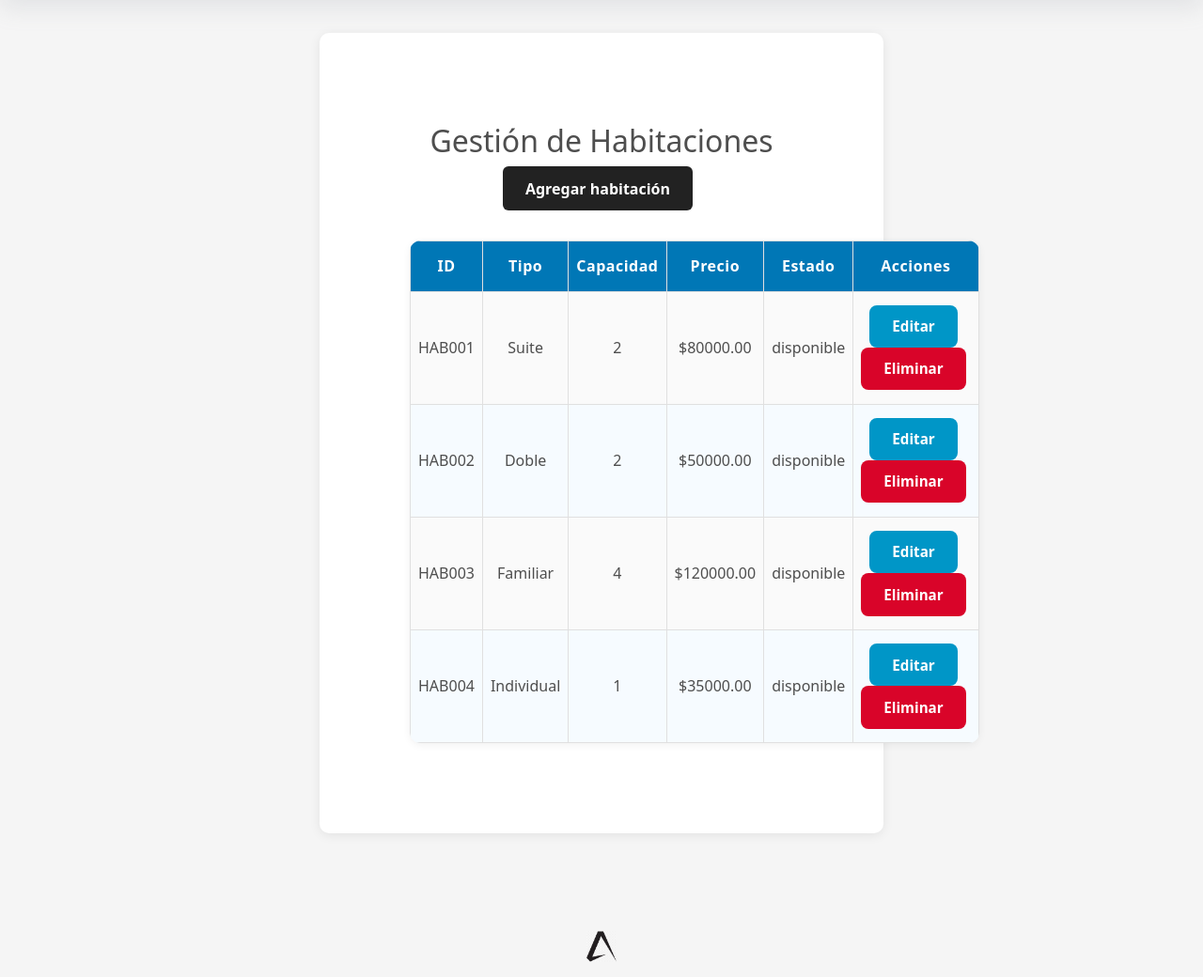
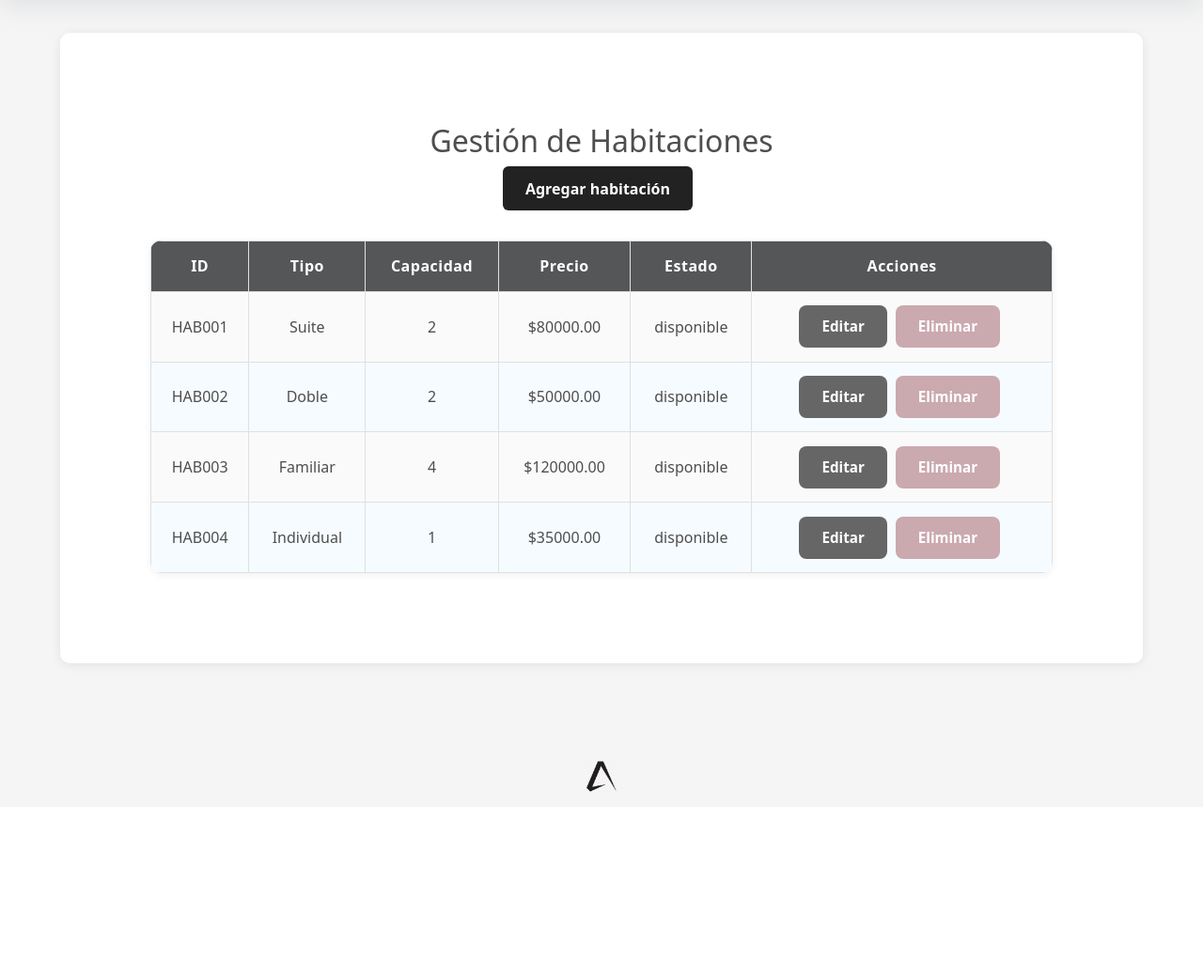
Before and after one commit to ipiteuber/ing-software, a Django app: template core/templates/gestion_reservas.html in a window 1280 px wide. Shown: the part 85-1125 px from the top of the page at 94% size. After the commit the page ends 928 px from the top, so only its background shows below. Run offline with Django 5.2, Linux system fonts and the light colour scheme; the template is opened without the code that fills it: values that come from a table or form of the project are taken from there, others are empty; data comes from the database, SQL or seed files in the repository; both versions use the stored data as it was after the commit; tables that the repository leaves empty hold one stand-in row (values such as "Sample post").

Commit message:
Correccion colores botones

```diff
--- a/core/static/css/core.css
+++ b/core/static/css/core.css
@@ -99,7 +99,7 @@
     border-color: #222;
 }
 .btn-danger {
-    background: #d90429;
+    background: #e2b1b9;
     color: #fff;
     border: none;
     padding: 0.7rem 1.5rem;
@@ -121,7 +121,7 @@
     display: inline-block;
 }
 .btn-admin:hover {
-    background: #0077b6;
+    background: #9a9b9b;
     color: #fff;
 }
 .admin-access {
@@ -145,7 +145,7 @@
     text-align: center;
 }
 .main-table th {
-    background: #0077b6;
+    background: #555658;
     color: #fff;
     font-weight: 600;
     letter-spacing: 0.5px;
@@ -154,24 +154,25 @@
     background: #f0f8ff;
 }
 .btn-table {
-    background: #0096c7;
+    background: #666666;
     color: #fff;
     border: none;
-    padding: 0.4rem 1rem;
+    padding: 0.3rem 1rem;
     border-radius: 5px;
     font-size: 0.95rem;
     margin-right: 0.3rem;
     text-decoration: none;
     transition: background 0.2s;
+    size: 100px;
 }
 .btn-table:hover {
-    background: #023e8a;
+    background: #494a4b;
 }
 .btn-table.btn-danger {
-    background: #d90429;
+    background: #caa9af;
 }
 .btn-table.btn-danger:hover {
-    background: #a30015;
+    background: #66484d;
 }
 .estado {
     padding: 0.3em 0.9em;
--- a/core/static/css/general.css
+++ b/core/static/css/general.css
@@ -520,7 +520,7 @@
 }
 
 .btn-table {
-    background: #0096c7;
+    background: #4e5253;
     color: #fff;
     border: none;
     padding: 0.4rem 1rem;
@@ -532,13 +532,13 @@
     display: inline-block;
 }
 .btn-table:hover {
-    background: #023e8a;
+    background: #818385;
 }
 .btn-table.btn-danger {
-    background: #d90429;
+    background: #bb989d;
 }
 .btn-table.btn-danger:hover {
-    background: #a30015;
+    background: #66484d;
 }
 
 .estado {
@@ -609,6 +609,6 @@
     display: inline-block;
 }
 .btn-admin:hover {
-    background: #0077b6;
+    background: rgb(94, 95, 95);
     color: #fff;
 }
--- a/core/templates/gestion_reservas.html
+++ b/core/templates/gestion_reservas.html
@@ -4,7 +4,7 @@
 <link rel="stylesheet" href="{% static 'css/gestion_reservas.css' %}">
 
 
-<div class="landing-container" style="padding: 6rem; margin-top: 6rem;">
+<div class="landing-container" style="padding: 6rem; margin-top: 6rem; max-width: 90%;">
     <section class="hero-section">
         <h2>Gestión de Habitaciones</h2>
         <a href="{% url 'agregar_habitacion' %}" class="btn-main">Agregar habitación</a>
```
Also changed, not shown: db.sqlite3.
